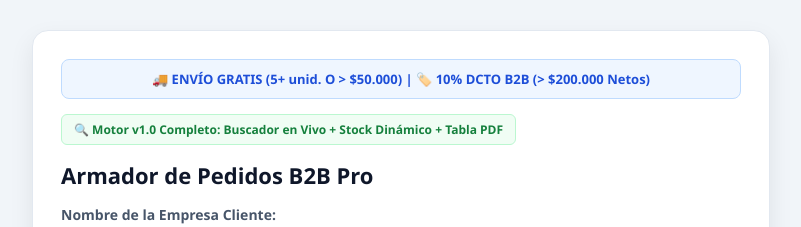
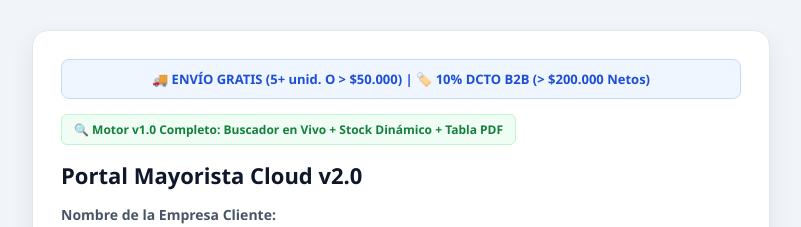
Before and after one commit to sbbarv/cotizador-b2b-pro, a plain HTML site: page index.html in a window 1280 px wide. Shown: the top 227 px of the page, without its empty margins (239-1040 px from the left). Drawn offline with Linux system fonts and the light colour scheme.

```diff
--- a/index.html
+++ b/index.html
@@ -226,7 +226,7 @@
                 🔍 Motor v1.0 Completo: Buscador en Vivo + Stock Dinámico + Tabla PDF
             </div>
 
-            <h1>Armador de Pedidos B2B Pro</h1>
+            <h1>Portal Mayorista Cloud v2.0</h1>
 
             <label>Nombre de la Empresa Cliente:</label>
             <input type="text" id="inputEmpresa" value="Constructora Cordillera SpA">
```
